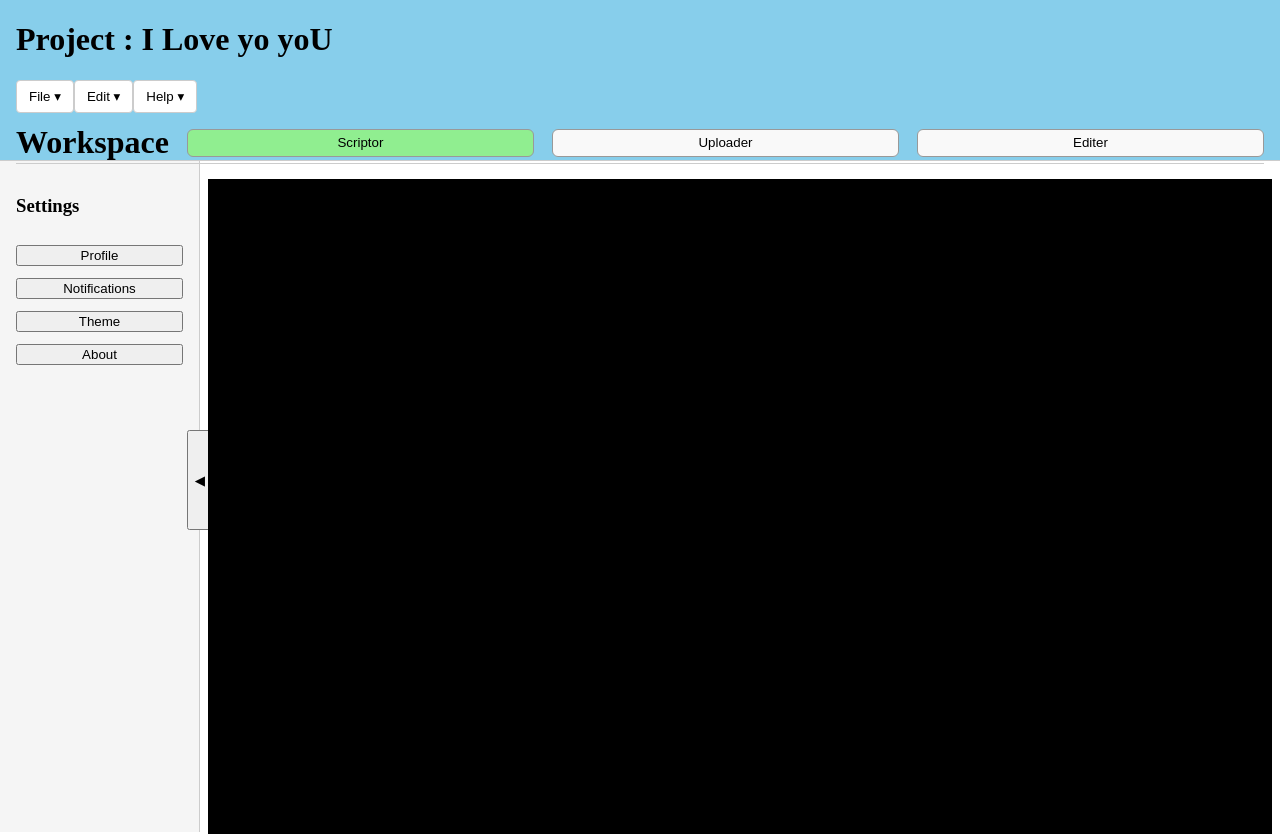
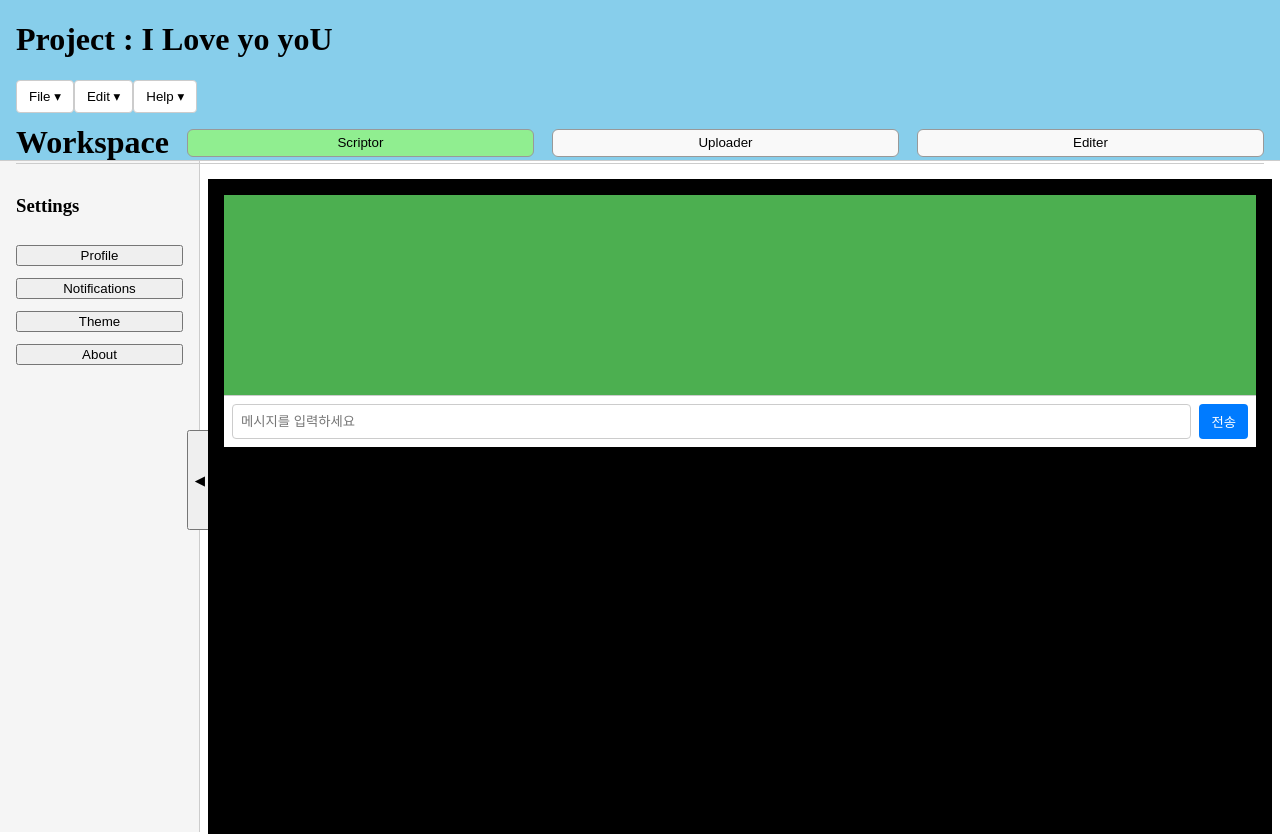
Before and after one commit to andoricano/JsonGenerator, a React (Vite) app: page / in a window 1280 px wide. Shown: the top 834 px of the page. Built offline with nearby package versions, Linux system fonts and the light colour scheme.

Commit message:
[fix] Scriptor에만 footer input 따로  적용.

```diff
--- a/src/App.tsx
+++ b/src/App.tsx
@@ -6,7 +6,7 @@ import LanguageSwitcher from './components/header/LanguageSwitcher';
 import Header from './components/header/Header';
 import FooterInput from './components/footer/FooterInput';
 import Sidebar from './components/Sidebar';
-import SceneCanvas from './components/SceneCanvas';
+import SceneCanvas from './components/main/scriptor/Scriptor';
 import { AppProvider } from './AppProvider';
 import Canvas from './components/main/Canvas'
 
@@ -14,21 +14,9 @@ export default function App() {
     const [lang, setLangState] = useState<Lang>(getLang());
     const [sidebarOpen, setSidebarOpen] = useState(true);
 
-    const [messages, setMessages] = useState<
-        { id: number; sender: 'player'; text: string }[]
-    >([]);
-
     const handleLangChange = (newLang: Lang) => {
         setLang(newLang);
         setLangState(newLang);
-    };
-
-    const handleSend = (msg: string) => {
-        setMessages(prev => [
-            ...prev,
-            { id: prev.length + 1, sender: 'player', text: msg },
-        ]);
-        console.log(msg)
     };
 
     const handleMenuSelect = (menu: string) => {
@@ -60,7 +48,6 @@ export default function App() {
                         <LanguageSwitcher lang={lang} onChange={handleLangChange} />
                     </div>
                     <Canvas/>
-                    <FooterInput onSend={handleSend} />
                 </div>
             </div>
         </AppProvider>
--- a/src/components/SceneCanvas.tsx
+++ /dev/null
@@ -1,25 +0,0 @@
-import TextBox, { Message } from './TextBox';
-interface SceneCanvasProps {
-    messages: Message[];
-}
-export default function SceneCanvas() {
-    // const latestMessage = messages.length > 0 ? [messages[messages.length - 1]] : [];
-
-
-    return (
-        <div
-            style={{
-                position: 'relative',
-                display: 'flex',
-                flexDirection: 'column',
-                padding: '16px',
-                backgroundColor: 'black',
-                height: '100vh',
-                marginTop: '100px',
-                boxSizing: 'border-box',
-            }}
-        >
-            {/* <TextBox messages={latestMessage} /> */}
-        </div>
-    );
-}
--- a/src/components/TextBox.tsx
+++ b/src/components/TextBox.tsx
@@ -31,7 +31,6 @@ export default function TextBox({ messages }: Props) {
 
 export const styles: { [key: string]: React.CSSProperties } = {
   container: {
-    position: 'absolute',
     backgroundColor: '#4caf50',
     left: 20,
     right: 20,
--- a/src/components/main/Canvas.tsx
+++ b/src/components/main/Canvas.tsx
@@ -1,7 +1,7 @@
 import { useObservable } from "../../hooks/useObservable";
 import { useStores } from "../../AppProvider";
 import { useState } from "react";
-import SceneCanvas from "../SceneCanvas";
+import Scriptor from "./scriptor/Scriptor";
 import ImageUploader from "./user/Uploader";
 import Editer from "./editer/Editer";
 
@@ -16,7 +16,7 @@ export default function Canvas() {
   return (
     <>
       <main>
-        {activeTool === "Scriptor" && <SceneCanvas/>}
+        {activeTool === "Scriptor" && <Scriptor/>}
         {activeTool === "Uploader" && <ImageUploader />}
         {activeTool === "Editer" && <Editer />}
       </main>
--- /dev/null
+++ b/src/components/main/scriptor/Scriptor.tsx
@@ -0,0 +1,38 @@
+import { useState } from 'react';
+import TextBox, { Message } from '../../TextBox';
+import FooterInput from '../../footer/FooterInput';
+
+interface SceneCanvasProps {
+    messages: Message[];
+}
+export default function Scriptor() {
+    const [messages, setMessages] = useState<
+        { id: number; sender: 'player'; text: string }[]
+    >([]);
+
+    const handleSend = (msg: string) => {
+        setMessages(prev => [
+            ...prev,
+            { id: prev.length + 1, sender: 'player', text: msg },
+        ]);
+        console.log(msg)
+    };
+
+    return (
+        <div
+            style={{
+                position: 'relative',
+                display: 'flex',
+                flexDirection: 'column',
+                padding: '16px',
+                backgroundColor: 'black',
+                height: '100vh',
+                marginTop: '100px',
+                boxSizing: 'border-box',
+            }}
+        >
+            <TextBox messages={messages} />
+            <FooterInput onSend={handleSend} />
+        </div>
+    );
+}
```
